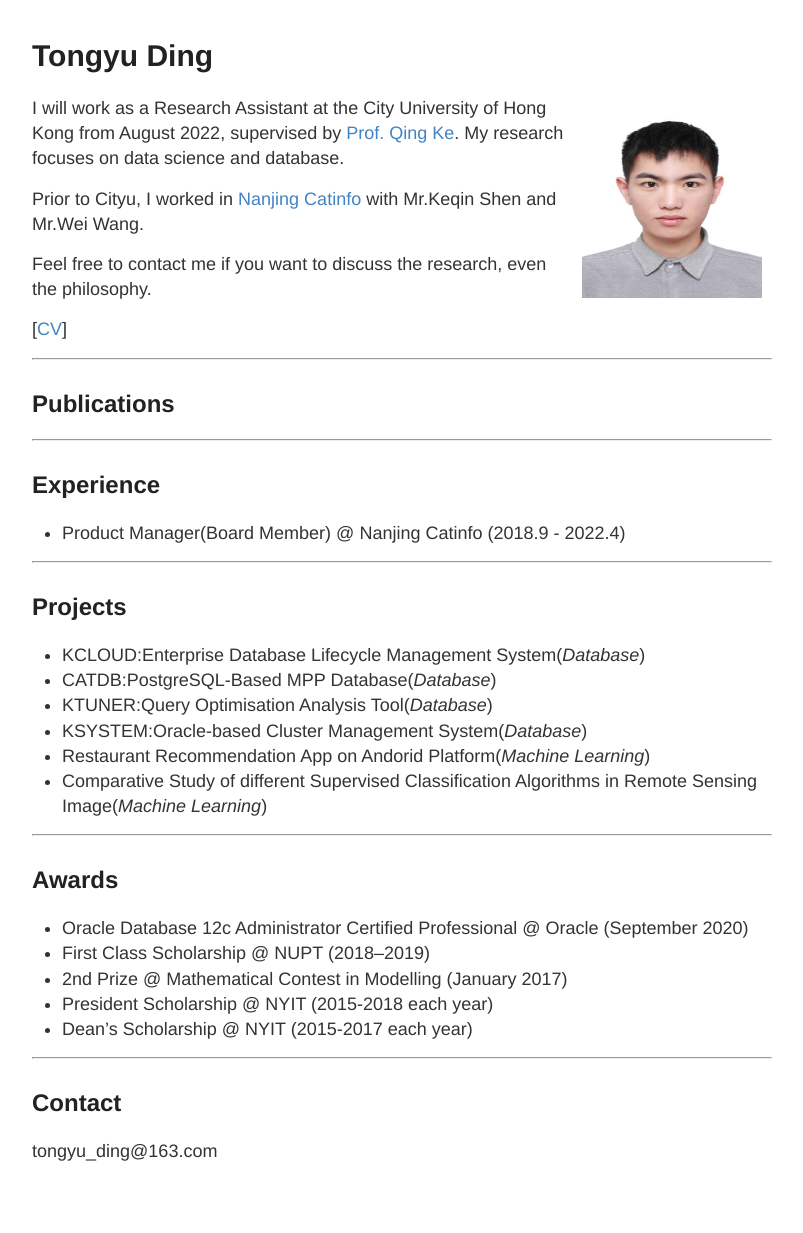
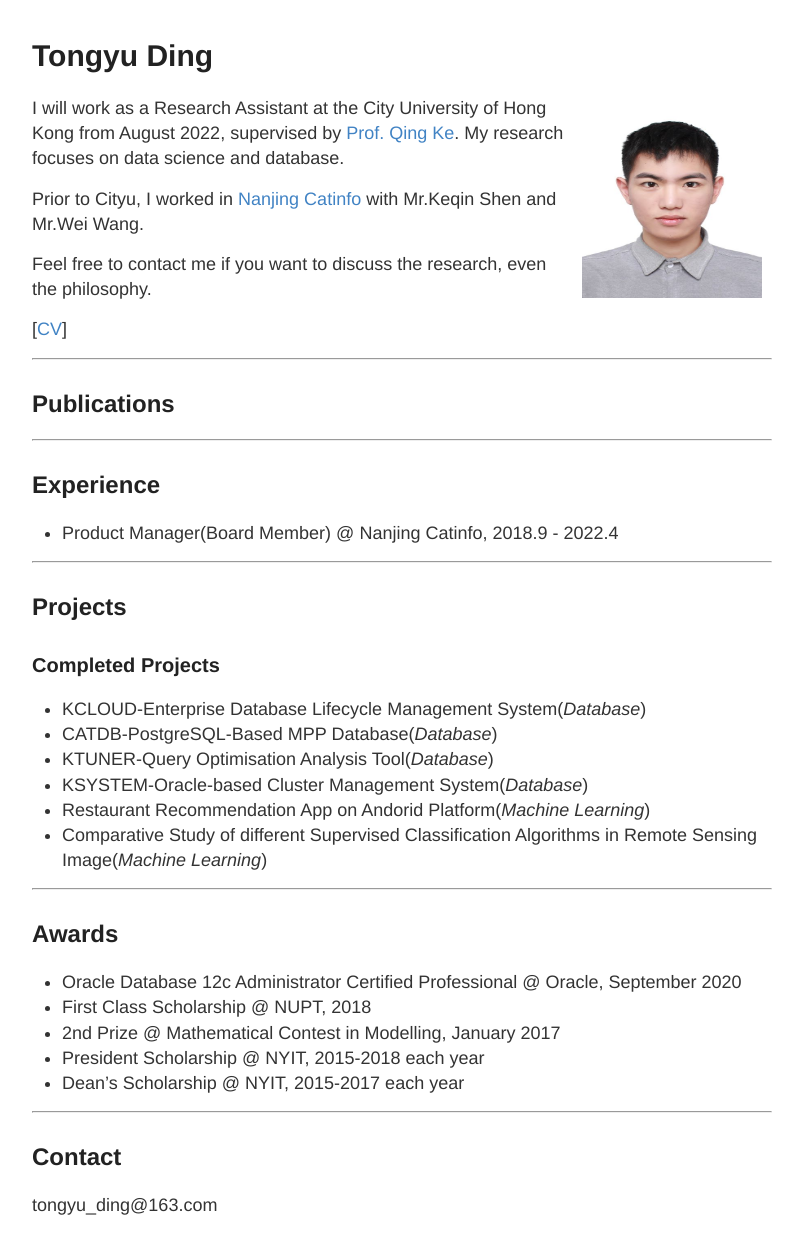
Before and after one commit to tongyuding/tongyuding.github.io, a Jekyll site: the page built from index.md, in a window 1280 px wide. Shown: the whole page, without its empty margins (238-1041 px from the left). Built offline with Jekyll 4.4.1, drawn with Linux system fonts in a browser that asks for light colours; before the commit the page ends 1179 px from its top, so only the background shows below that.

Commit message:
Update index.md

```diff
--- a/index.md
+++ b/index.md
@@ -25,16 +25,18 @@ Feel free to contact me if you want to discuss the research, even the philosophy
 
 ## Experience
 
-- Product Manager(Board Member) @ Nanjing Catinfo (2018.9 - 2022.4)
+- Product Manager(Board Member) @ Nanjing Catinfo, 2018.9 - 2022.4
 
 ---
 
 ## Projects
 
-- KCLOUD:Enterprise Database Lifecycle Management System(_Database_)
-- CATDB:PostgreSQL-Based MPP Database(_Database_)
-- KTUNER:Query Optimisation Analysis Tool(_Database_)
-- KSYSTEM:Oracle-based Cluster Management System(_Database_)
+### Completed Projects
+
+- KCLOUD-Enterprise Database Lifecycle Management System(_Database_)
+- CATDB-PostgreSQL-Based MPP Database(_Database_)
+- KTUNER-Query Optimisation Analysis Tool(_Database_)
+- KSYSTEM-Oracle-based Cluster Management System(_Database_)
 - Restaurant Recommendation App on Andorid Platform(_Machine Learning_)
 - Comparative Study of different Supervised Classification Algorithms in Remote Sensing Image(_Machine Learning_)
 
@@ -42,11 +44,11 @@ Feel free to contact me if you want to discuss the research, even the philosophy
 
 ## Awards
 
-- Oracle Database 12c Administrator Certified Professional @ Oracle (September 2020)
-- First Class Scholarship @ NUPT (2018–2019)
-- 2nd Prize @ Mathematical Contest in Modelling (January 2017)
-- President Scholarship @ NYIT (2015-2018 each year)
-- Dean’s Scholarship @ NYIT (2015-2017 each year)
+- Oracle Database 12c Administrator Certified Professional @ Oracle, September 2020
+- First Class Scholarship @ NUPT, 2018
+- 2nd Prize @ Mathematical Contest in Modelling, January 2017
+- President Scholarship @ NYIT, 2015-2018 each year
+- Dean’s Scholarship @ NYIT, 2015-2017 each year
 
 ---
 
```
